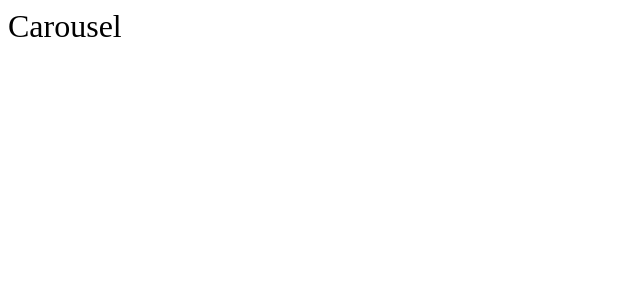
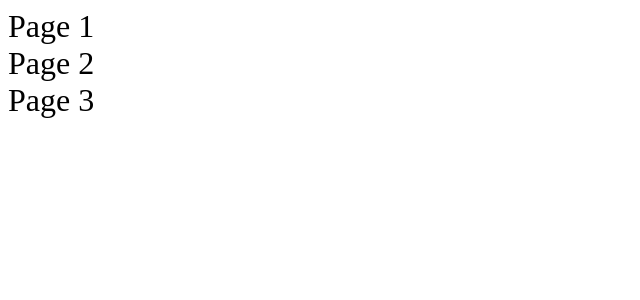
Before and after one commit to zhangjichengcc/react-demo, a React app: page /carousel in a window 1280 px wide. Shown: the top 300 px of the page, without its empty margins (0-640 px from the left). Built offline with nearby package versions, Linux system fonts and the light colour scheme.

Commit message:
update carousel

```diff
--- a/src/pages/Carousel/index.tsx
+++ b/src/pages/Carousel/index.tsx
@@ -2,10 +2,22 @@ import { FC } from "react";
 
 import styles from "index.less";
 
+const Page: FC<{ num: number }> = (props) => {
+  const { num } = props;
+
+  return (
+    <div>
+      <h1>Page {num}</h1>
+    </div>
+  );
+};
+
 const Carousel: FC = () => {
   return (
     <div>
-      <h1>Carousel</h1>
+      <Page num={1} />
+      <Page num={2} />
+      <Page num={3} />
     </div>
   );
 };
```
